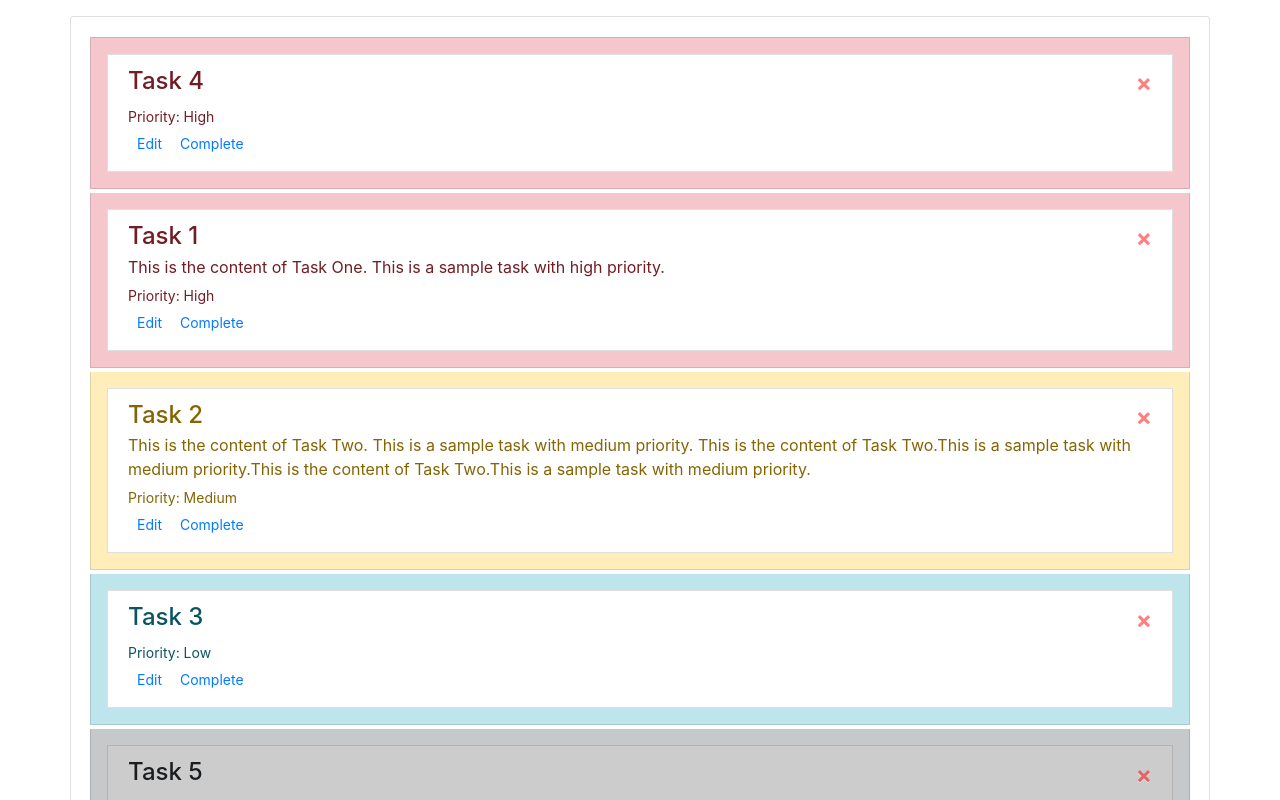
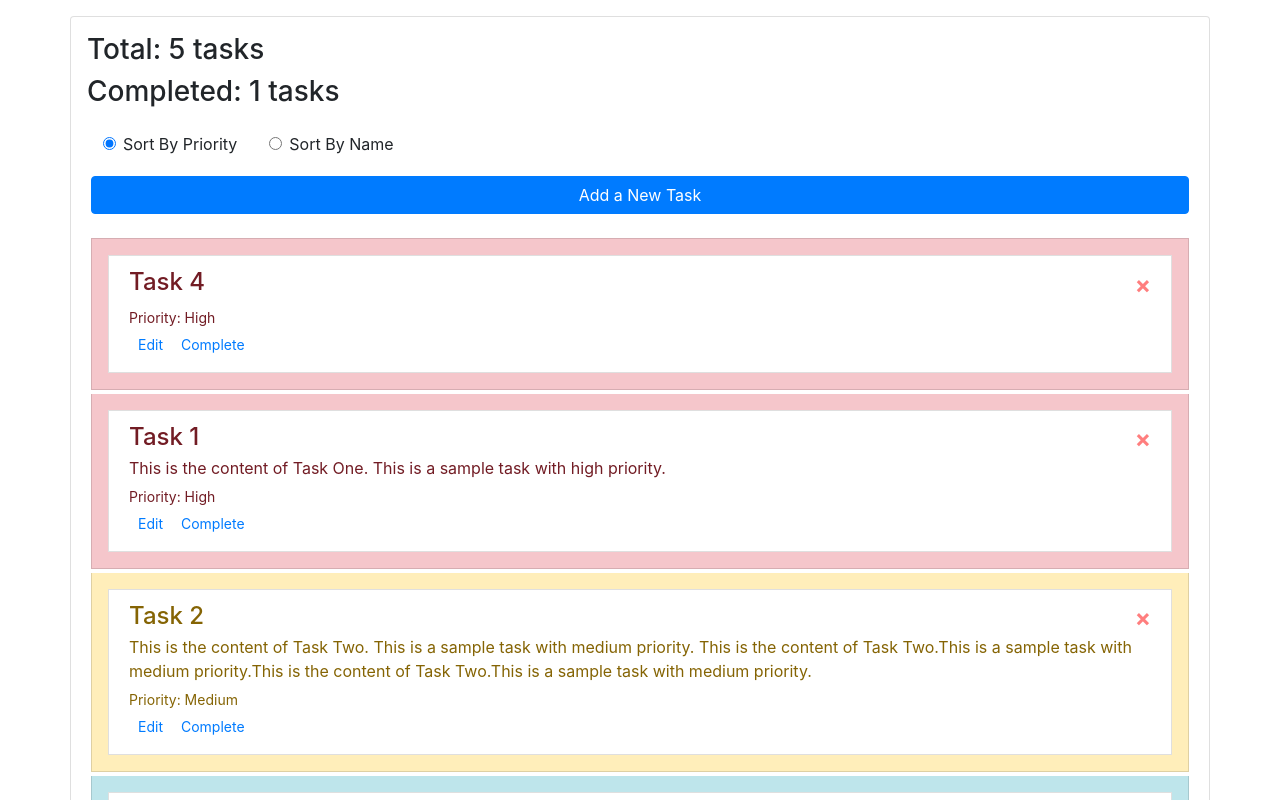
Before and after one commit to SantySun/todo-webapp, a React (Create React App) app: page / in a window 1280 px wide. Shown: the top 800 px of the page. Built offline with nearby package versions, Linux system fonts and the light colour scheme.

Commit message:
complete components

```diff
--- a/src/App.js
+++ b/src/App.js
@@ -1,18 +1,57 @@
-import React, { useState } from "react"
-import TodoItemForm from "./components/TodoItemForm"
-import TodoItemCard from "./components/TodoItemCard"
+import React, { useState, useEffect } from "react"
 import sampleTasks from "./sampleTasks"
 
+import TodoList from "./components/TodoList"
+import SortingRatioButtons from "./components/SortingRatioButtons"
+import TodoItemForm from "./components/TodoItemForm"
+
 import "bootstrap/dist/css/bootstrap.css"
-import TodoList from "./components/TodoList"
-
 
 function App() {
   const [tasks, setTasks] = useState(sampleTasks)
+  const [method, setMethod] = useState("Priority")
+  const [isAddingTask, setIsAddingTask] = useState(false)
+  const [count, setCount] = useState({
+    total: sampleTasks.length,
+    completed: sampleTasks.filter((t) => t.completed).length
+  })
+
+  const createNewTask = (values) => {
+    const newTaskId = (new Date()).toISOString()
+    setTasks([...tasks, { id: newTaskId, ...values }])
+    setIsAddingTask(false)
+  }
+
+  useEffect(() => {
+    setCount({
+      total: tasks.length,
+      completed: tasks.filter((t) => t.completed).length
+    })
+  }, [tasks])
 
   return (
-    <div className="container card mt-3">
-      <TodoList tasks={tasks} setTasks={setTasks} sortMethod="Priority"/>
+    <div className="container card mt-3 p-3">
+      <h3>{`Total: ${count.total} tasks`}</h3>
+      <h3>{`Completed: ${count.completed} tasks`}</h3>
+      <SortingRatioButtons method={method} onSelect={setMethod} />
+      {isAddingTask ? (
+        <TodoItemForm
+          onSave={createNewTask}
+          onCancel={() => {
+            setIsAddingTask(false)
+          }}
+        />
+      ) : (
+        <button
+          className="btn btn-primary m-1"
+          onClick={() => {
+            setIsAddingTask(true)
+          }}
+        >
+          Add a New Task
+        </button>
+      )}
+      <TodoList tasks={tasks} setTasks={setTasks} sortMethod={method} />
     </div>
   )
 }
--- /dev/null
+++ b/src/components/SortingRatioButtons.js
@@ -0,0 +1,35 @@
+import React from "react"
+import PropTypes from "prop-types"
+
+const SortingRatioButtons = (props) => {
+  const { method, onSelect } = props
+  return (
+    <div>
+      <div className="d-flex w-100">
+        {["Priority", "Name"].map((m) => (
+          <div className="form-check m-3" key={m}>
+            <input
+              className="form-check-input"
+              type="radio"
+              name={`ratio-${m}`}
+              id={`ratio-${m}`}
+              onClick={() => onSelect(m)}
+              checked={method === m}
+              readOnly
+            />
+            <label className="form-check-label" htmlFor={`ratio-${m}`}>
+              {`Sort By ${m}`}
+            </label>
+          </div>
+        ))}
+      </div>
+    </div>
+  )
+}
+
+SortingRatioButtons.propTypes = {
+  method: PropTypes.oneOf(["Name", "Priority"]),
+  onSelect: PropTypes.func
+}
+
+export default SortingRatioButtons
--- a/src/components/TodoItemForm.js
+++ b/src/components/TodoItemForm.js
@@ -11,6 +11,9 @@ const TodoItemForm = (props) => {
   }
 
   const onSubmitForm = () => {
+    if (!values.name) {
+      return alert("Please enter task name!")
+    }
     onSave(values)
   }
 
```
